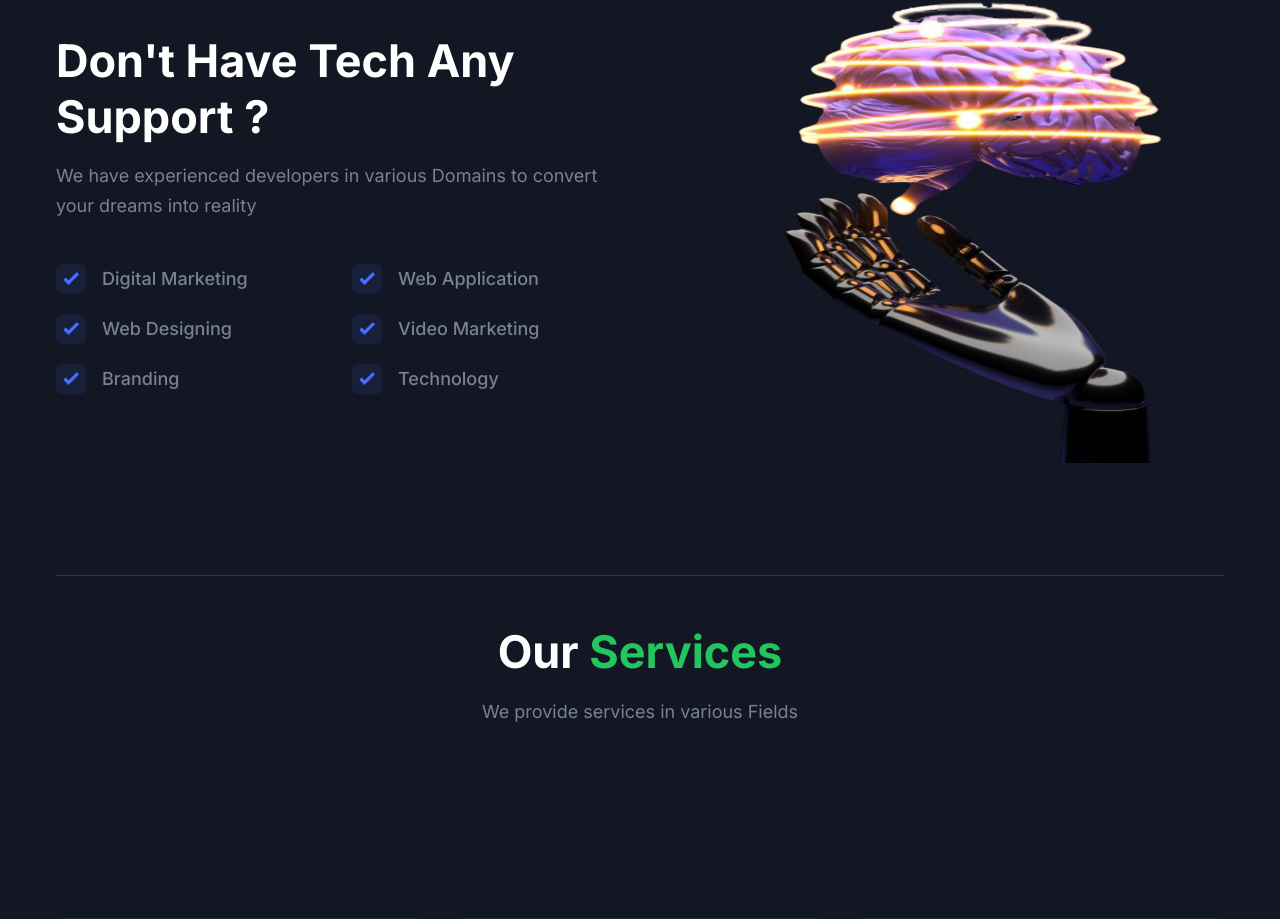
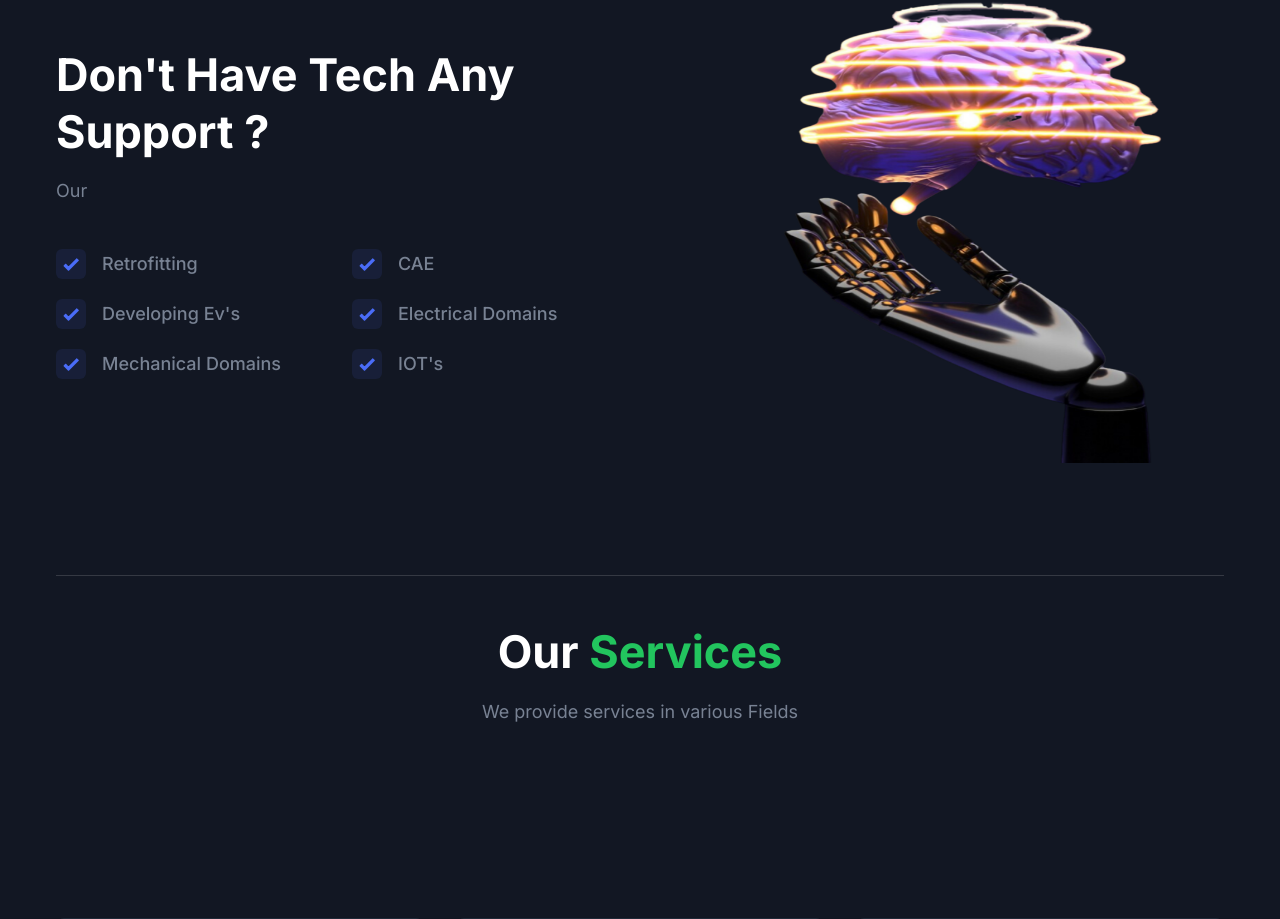
Before and after one commit to Manoj-kumar-C/Auto-Minds, a Next.js app: page / in a window 1280 px wide. Shown: the part 2001-2920 px from the top of the page. Built offline with nearby package versions, Linux system fonts and the light colour scheme.

Commit message:
Auto Minds adf

```diff
--- a/components/Home/HomeSectionOne.tsx
+++ b/components/Home/HomeSectionOne.tsx
@@ -38,7 +38,7 @@ const HomeSectionOne = () => {
             <div className="w-full px-4 lg:w-1/2">
               <SectionTitle
                 title="Don't Have Tech Any Support ?"
-                paragraph="We have experienced developers in various Domains to convert your dreams into reality"
+                paragraph="Our"
                 mb="44px"
               />
 
@@ -48,15 +48,15 @@ const HomeSectionOne = () => {
               >
                 <div className="mx-[-12px] flex flex-wrap">
                   <div className="w-full px-3 sm:w-1/2 lg:w-full xl:w-1/2">
-                    <List text="Digital Marketing" />
-                    <List text="Web Designing" />
-                    <List text="Branding" />
+                    <List text="Retrofitting" />
+                    <List text="Developing Ev's" />
+                    <List text="Mechanical Domains" />
                   </div>
 
                   <div className="w-full px-3 sm:w-1/2 lg:w-full xl:w-1/2">
-                    <List text="Web Application" />
-                    <List text="Video Marketing" />
-                    <List text="Technology" />
+                    <List text="CAE" />
+                    <List text="Electrical Domains" />
+                    <List text="IOT's" />
                   </div>
                 </div>
               </div>
```
